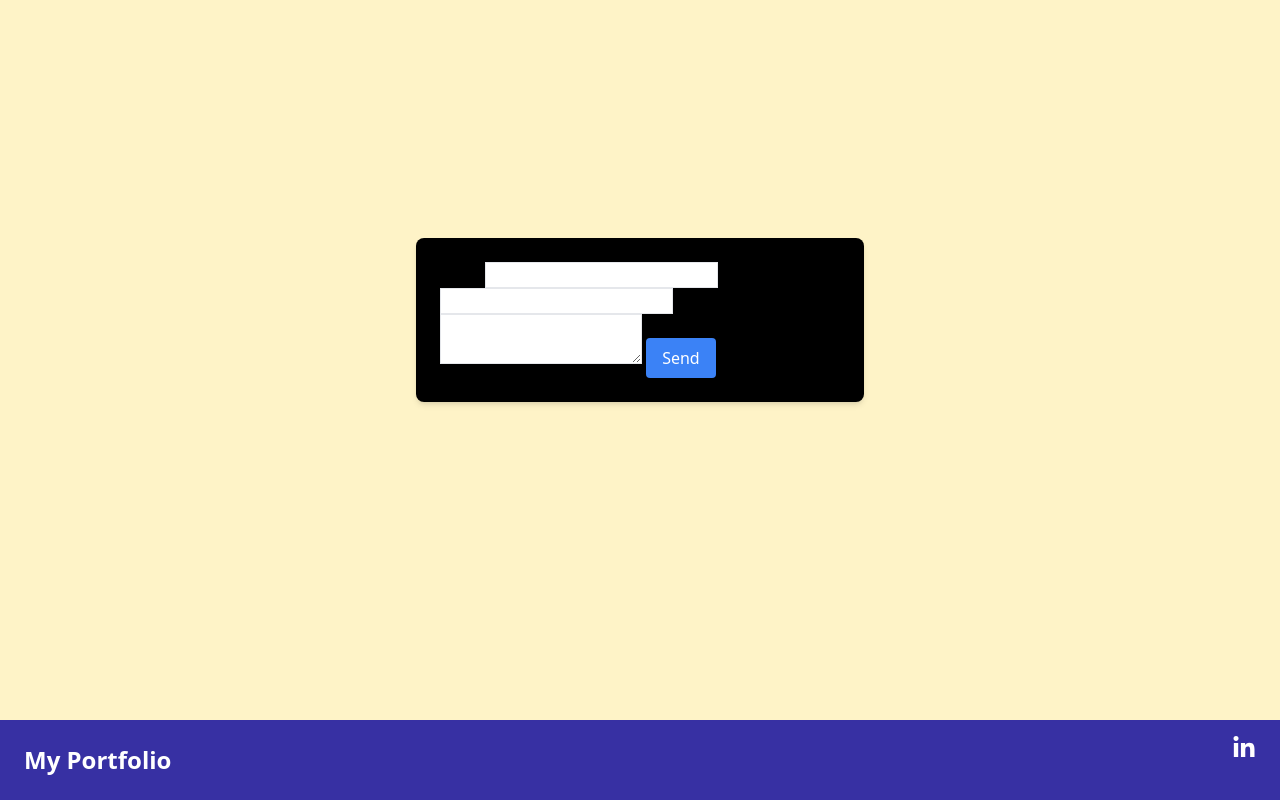
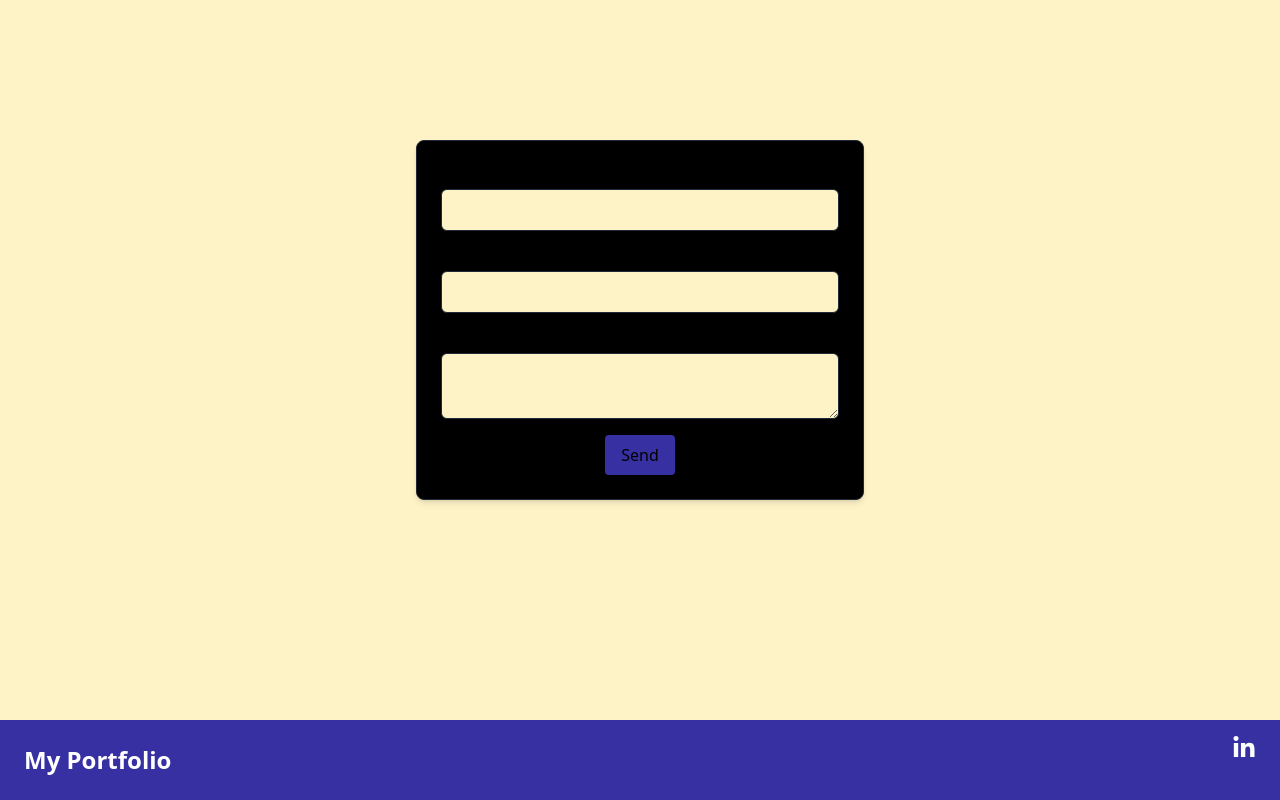
Before and after one commit to NumiBlue/reactportfolio, a React (Create React App) app: page / in a window 1280 px wide. Shown: the part 2480-3280 px from the top of the page. Built offline with nearby package versions, Linux system fonts and the light colour scheme; a web font is replaced by a local one.

Commit message:
styles functioning contact form

```diff
--- a/src/components/Contact.jsx
+++ b/src/components/Contact.jsx
@@ -21,22 +21,45 @@ const ContactUs = () => {
   };
 
   return (
-    <div className="bg-amber-100 min-h-screen flex items-center justify-center">
-      <div className="w-full max-w-md p-6 rounded-lg shadow-md bg-black"> {/* Use 'bg-white' instead of 'bg-black' */}
-        <div className="aspect-w-16 aspect-h-9">
-          <form ref={form} onSubmit={sendEmail}>
-            <label>Name</label>
-            <input type="text" name="user_name" className="border" /> {/* Add a border class */}
-            <label>Email</label>
-            <input type="email" name="user_email" className="border" /> {/* Add a border class */}
-            <label>Message</label>
-            <textarea name="message" className="border" /> {/* Add a border class */}
-            <input type="submit" value="Send" className="bg-blue-500 text-white px-4 py-2 rounded" /> {/* Add Tailwind classes for styling */}
-          </form>
-        </div>
+  <div className="bg-amber-100 min-h-screen flex items-center justify-center">
+    <div className="w-full max-w-md p-6 rounded-lg shadow-md bg-black border border-gray-800 text-grey-800">
+      <div className="aspect-w-16 aspect-h-9">
+        <form ref={form} onSubmit={sendEmail} className="space-y-4">
+          <div className="flex flex-col items-center">
+            <label className="text-center">Name</label>
+            <input
+              type="text"
+              name="user_name"
+              className="bg-amber-100 border border-gray-800 rounded-md p-2 focus:outline-none focus:ring focus:border-amber-100 w-full"
+            />
+          </div>
+          <div className="flex flex-col items-center">
+            <label className="text-center">Email</label>
+            <input
+              type="email"
+              name="user_email"
+              className=" bg-amber-100 border border-gray-800 rounded-md p-2 focus:outline-none focus:ring focus:border-amber-100 w-full"
+            />
+          </div>
+          <div className="flex flex-col items-center">
+            <label className="text-center">Message</label>
+            <textarea
+              name="message"
+              className="bg-amber-100 border border-gray-800 rounded-md p-2 focus:outline-none focus:ring focus:border-amber-100 w-full"
+            />
+          </div>
+          <div className="flex justify-center">
+            <input
+              type="submit"
+              value="Send"
+              className="bg-indigo-800 text-grey-800 px-4 py-2 rounded"
+            />
+          </div>
+        </form>
       </div>
     </div>
-  );
+  </div>
+);
 };
 
 export default ContactUs; // Export the component properly
```
